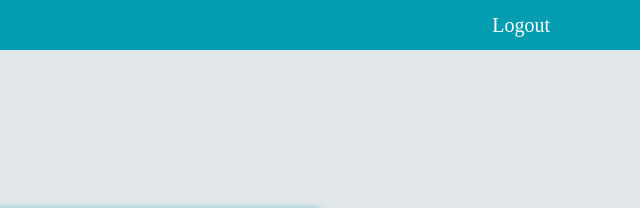
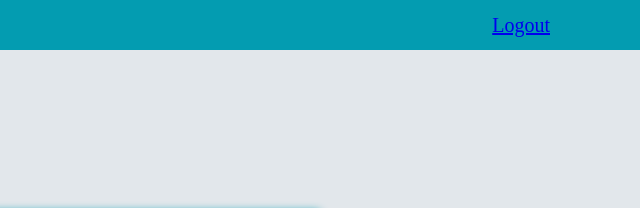
Before and after one commit to shafaqimran1083/Hackathon2, a plain HTML site: page index.html in a window 1280 px wide. Shown: the top 208 px of the page, 640-1280 px from the left. Drawn offline with Linux system fonts and the light colour scheme.

Commit message:
Update index.html

```diff
--- a/index.html
+++ b/index.html
@@ -13,7 +13,7 @@
     Personal Blogging App
 </div>
 <div class="b2">
-    Logout
+   <a href="./pages/signin.html">Logout</a>
 </div>
     </div>
     <!-- <div class="main1"> -->
```
